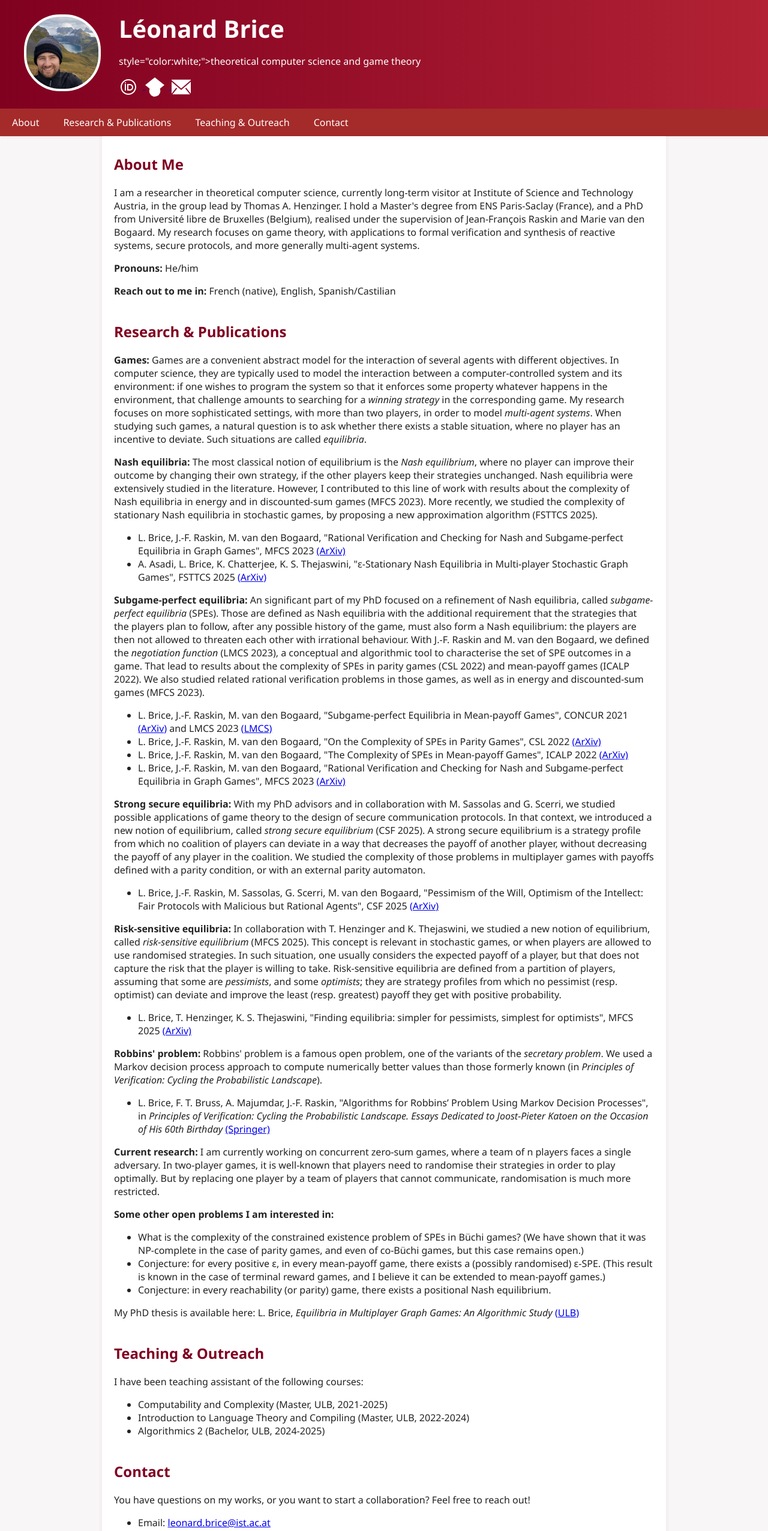
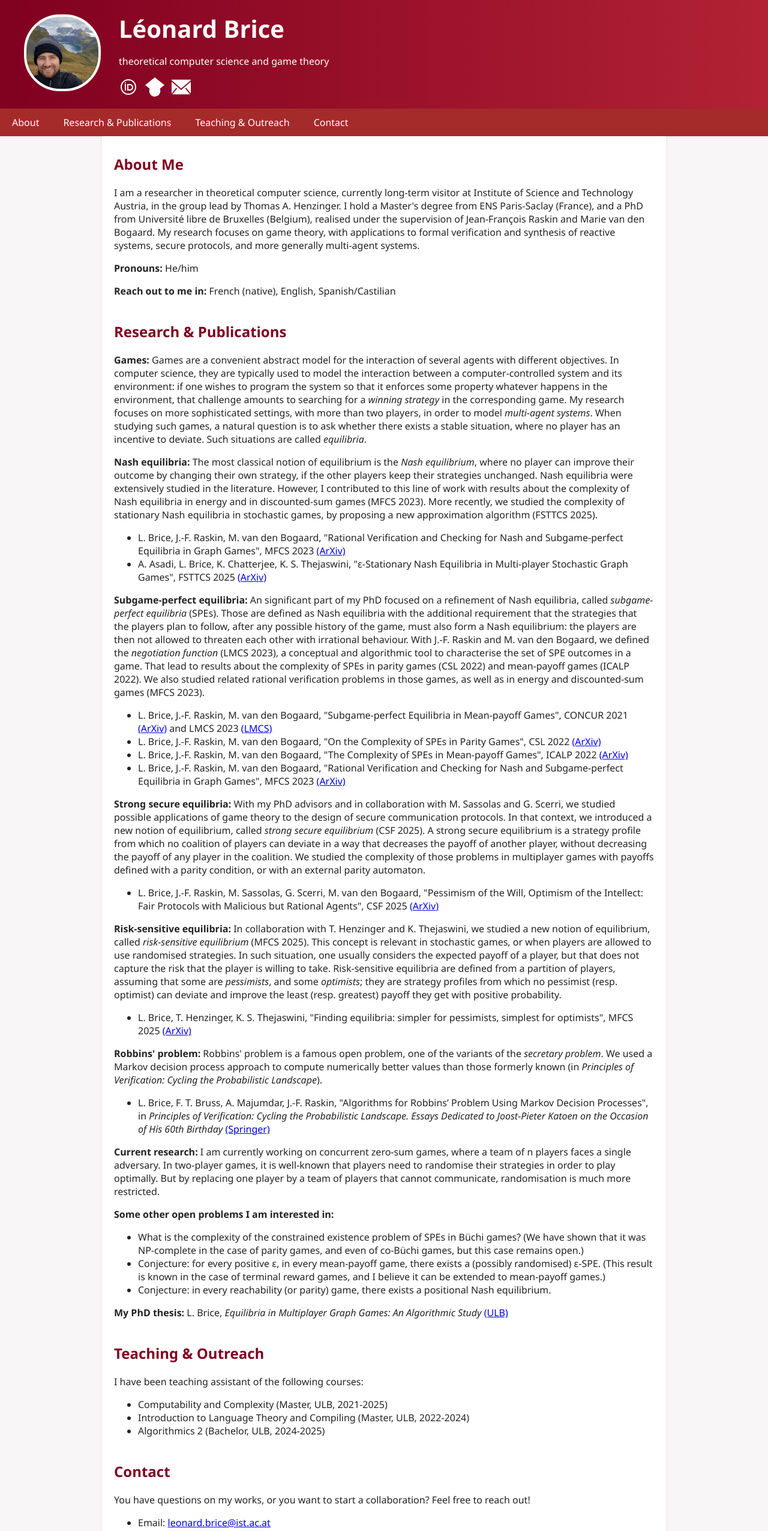
Before and after one commit to lnrdbrice/lnrdbrice, a plain HTML site: page index.html in a window 1280 px wide. Shown: the top 2552 px of the page at 60% size. Drawn offline with Linux system fonts and the light colour scheme.

Commit message:
Fixing mistakes

```diff
--- a/index.html
+++ b/index.html
@@ -14,7 +14,7 @@
     </div>
     <div class="header-content">
       <h1>Léonard Brice</h1>
-      <p> style="color:white;">theoretical computer science and game theory</p>
+      <p>theoretical computer science and game theory</p>
       <div class="contact-icons">
         <a href="https://orcid.org/0000-0003-4793-1892" target="_blank" title="ORCID">
           <img src="svgviewer-output.svg" alt="ORCID" class="icon">
@@ -118,7 +118,7 @@
           <li>Conjecture: in every reachability (or parity) game, there exists a positional Nash equilibrium. </li>
         </ul>
       </p>
-      <p>My PhD thesis is available here: L. Brice, <em>Equilibria in Multiplayer Graph Games: An Algorithmic Study</em> <a href="https://difusion.ulb.ac.be/vufind/Record/ULB-DIPOT:oai:dipot.ulb.ac.be:2013/391811/Holdings" target="_blank">(ULB)</a></p>
+      <p><b>My PhD thesis:</b> L. Brice, <em>Equilibria in Multiplayer Graph Games: An Algorithmic Study</em> <a href="https://difusion.ulb.ac.be/vufind/Record/ULB-DIPOT:oai:dipot.ulb.ac.be:2013/391811/Holdings" target="_blank">(ULB)</a></p>
     </section>
     <section id="teaching">
       <h2>Teaching & Outreach</h2>
```
